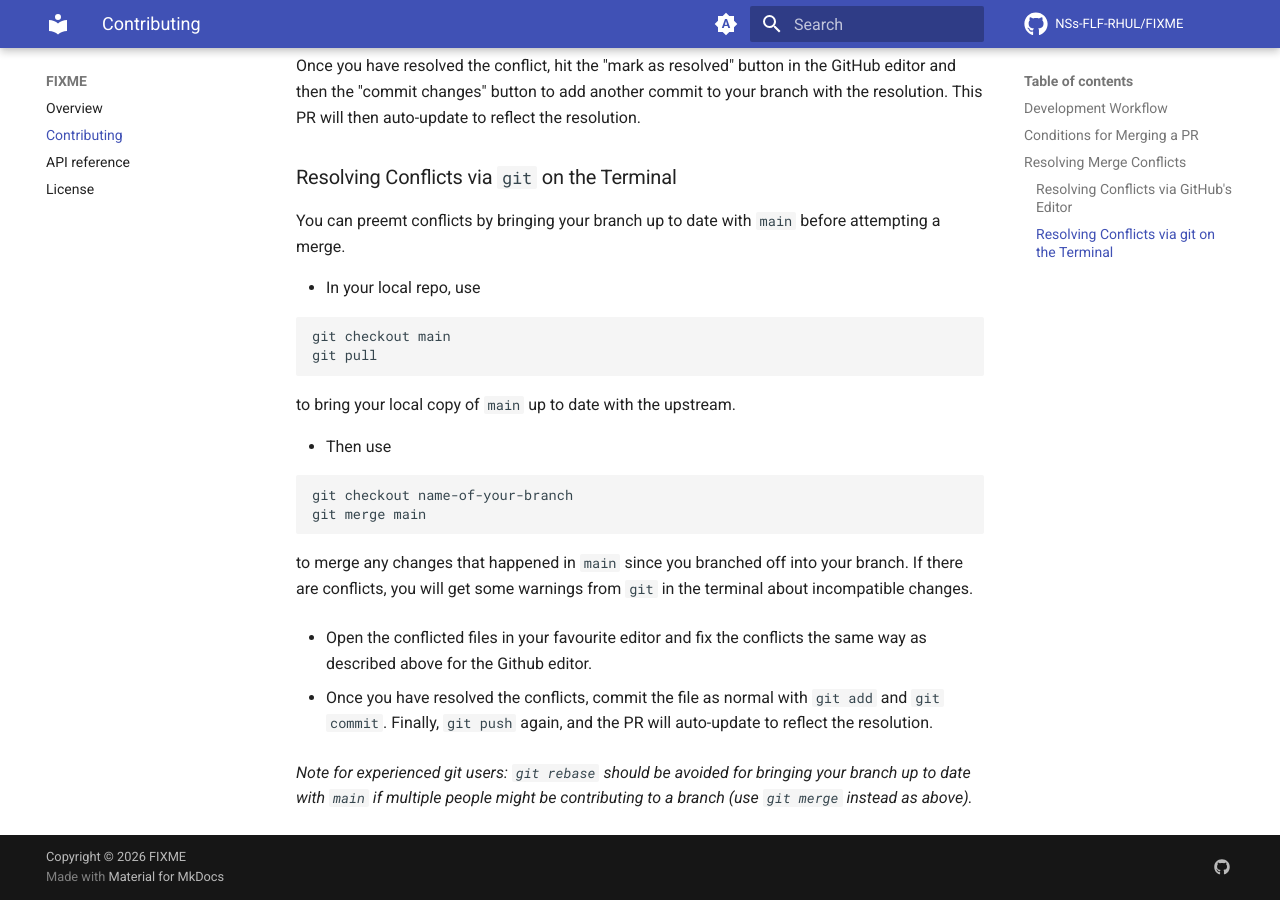
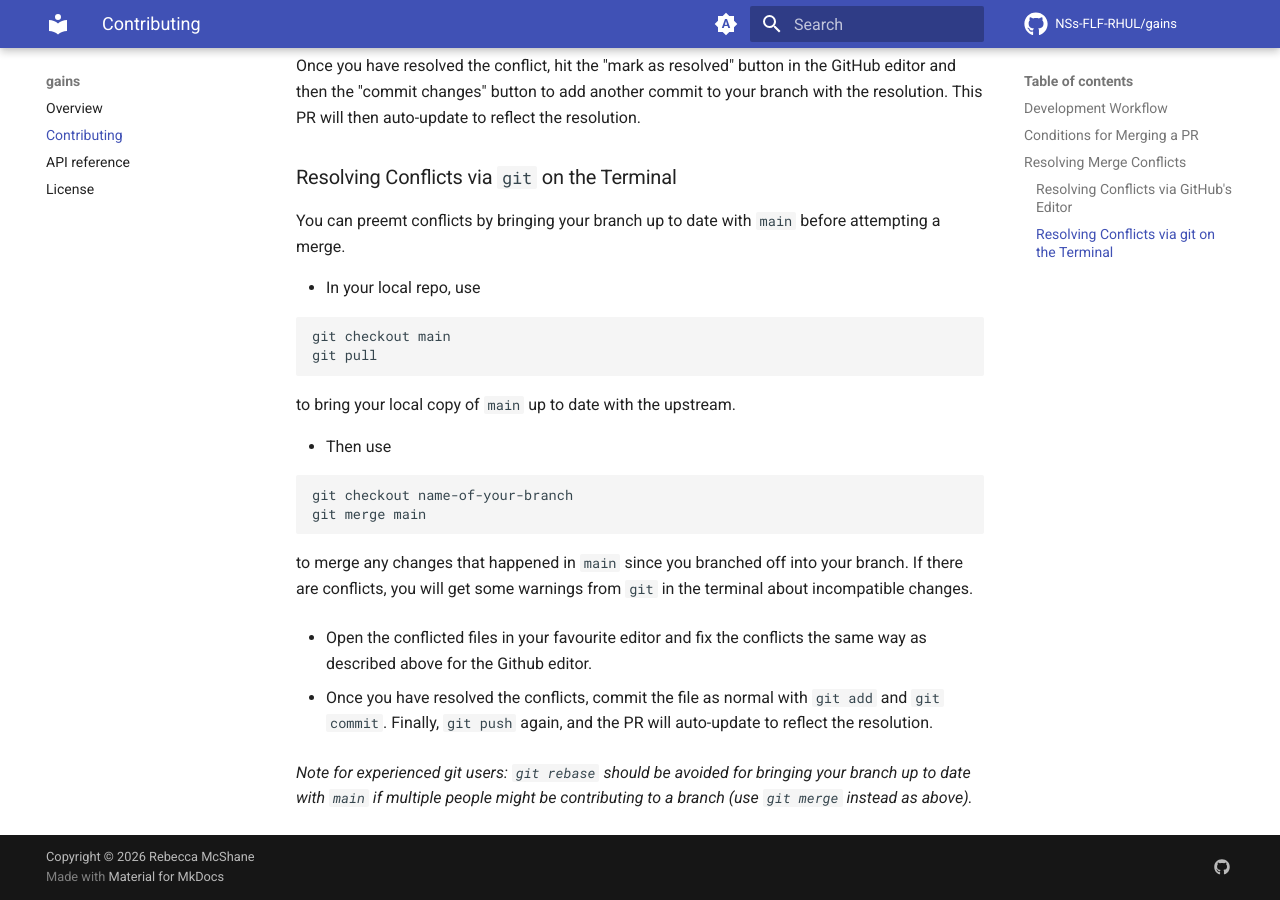
Before and after one commit to NSs-FLF-RHUL/gains, an MkDocs documentation site: the page built from docs/contributing.md, in a window 1280 px wide and 900 px high, scrolled down 2662 px. Built offline with MkDocs 1.6.1 and Material for MkDocs 9.7.7, drawn with Linux system fonts in a browser that asks for light colours; comment, search, counter and statistics services are not loaded; some of the changed lines change nothing that is shown.

Commit message:
Added myself and package name to mkdocs.yml

```diff
--- a/mkdocs.yml
+++ b/mkdocs.yml
@@ -1,13 +1,9 @@
-# To configure your package, you'll need to set some of the fields in this file.
-# We have flagged these with FIXME, so if you CTRL+F you'll find those spots.
-# We've added comments to places where it might not be clear what should replace the placeholder.
-# You can delete these comments (and this long one!) when you're done.
-site_name: "FIXME" # typically the package name, but it's the text that appears in the tab when the site is open in a browser
-site_description: "FIXME" # usually this'll be "documentation for PACKAGE"
-site_author: "FIXME" # you!
-copyright: "Copyright © 2026 FIXME" # your full name (as per the pyproject.toml authors)
-repo_url: "https://github.com/NSs-FLF-RHUL/FIXME" # replace FIXME with the repository name
-repo_name: "NSs-FLF-RHUL/FIXME" # replace FIXME with the repository name
+site_name: "gains"
+site_description: "documentation for gains"
+site_author: "Rebecca McShane"
+copyright: "Copyright © 2026 Rebecca McShane"
+repo_url: "https://github.com/NSs-FLF-RHUL/gains"
+repo_name: "NSs-FLF-RHUL/gains"
 edit_uri: edit/main/docs/
 
 validation:
```
